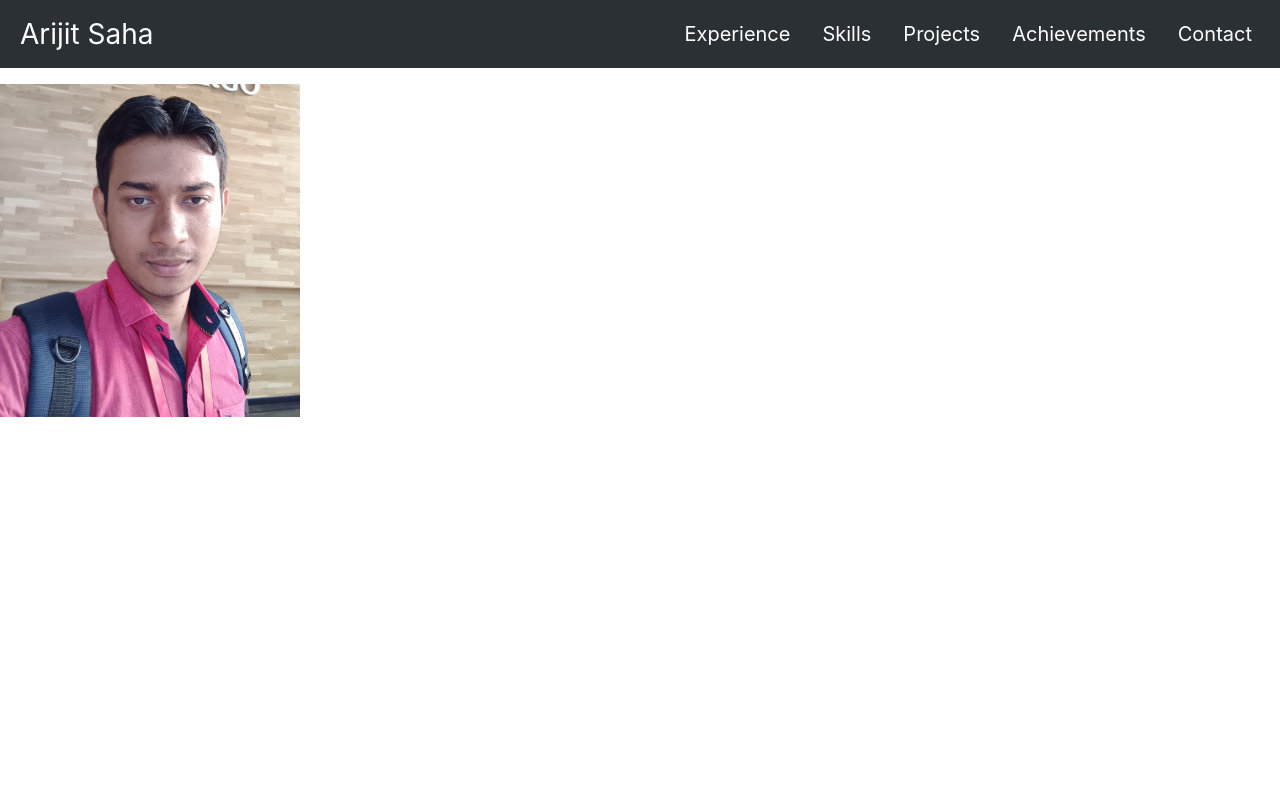
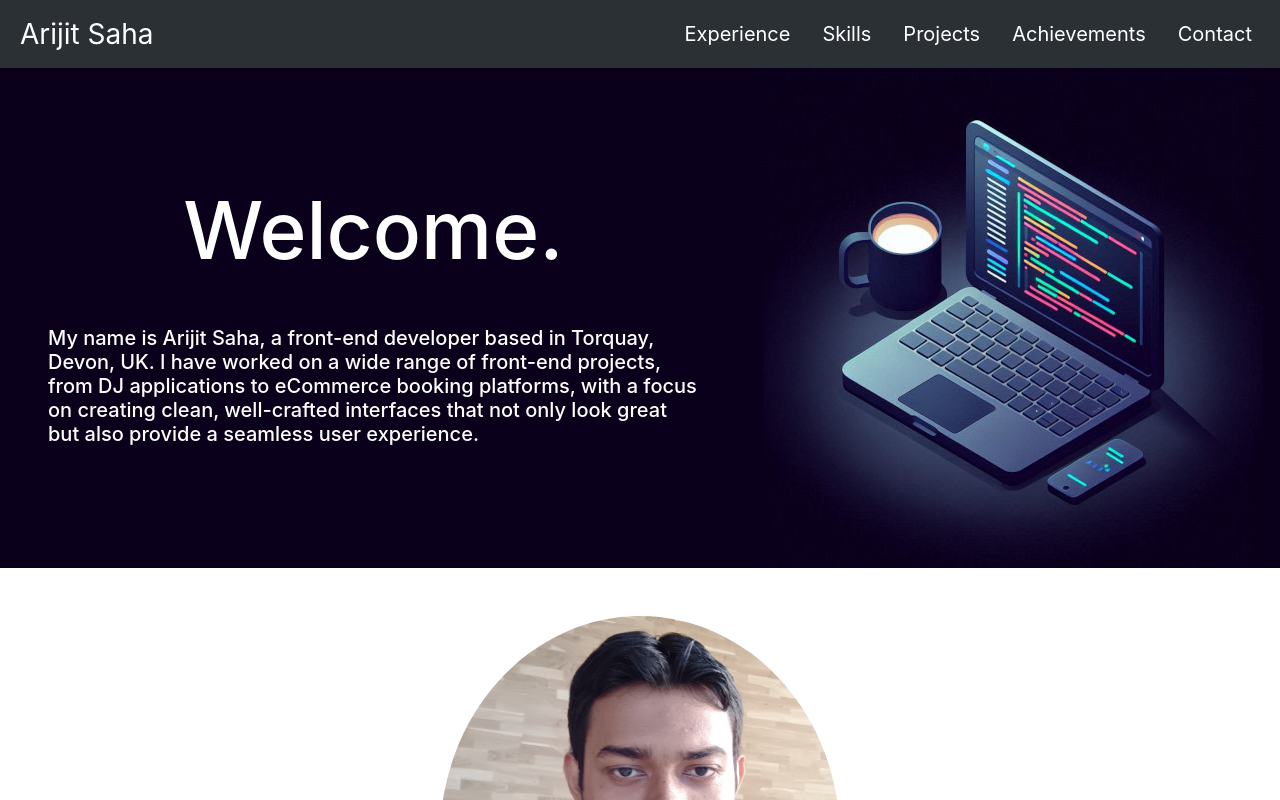
Before and after one commit to arijitsaha2002/about-me, a React (Create React App) app: page / in a window 1280 px wide. Shown: the top 800 px of the page. Built offline with nearby package versions, Linux system fonts and the light colour scheme.

Commit message:
home page working

```diff
--- a/src/components/Home.jsx
+++ b/src/components/Home.jsx
@@ -1,7 +1,50 @@
 export default function Home() {
-  return (
-    <div>
-        <img src={process.env.PUBLIC_URL + "/images/profile.jpg"} width={300} alt=""/>
-    </div>
-  );
+    return (
+        <div>
+            <div className="container-fluid m-0">
+                <div
+                    className="row justify-content-between align-items-center"
+                    style={{ backgroundColor: "#0A001B" }}
+                >
+                    <div className="col-md-5 text-center order-md-2">
+                        <img
+                            src={process.env.PUBLIC_URL +
+                                "/images/profile_side_image.jpg"}
+                            alt="Hero"
+                            className="img-fluid"
+                        />
+                    </div>
+                    <div className="col-md-7 text-start order-md-1 px-5 py-5">
+                        <h1
+                            className="text-white text-center mb-5"
+                            style={{
+                                fontFamily: "inter",
+                                fontSize: "5rem",
+                            }}
+                        >
+                            Welcome.
+                        </h1>
+                        <h5
+                            className="text-white"
+                            style={{ fontFamily: "inter" }}
+                        >
+                            My name is Arijit Saha, a front-end developer
+                            based in Torquay, Devon, UK. I have worked on a wide
+                            range of front-end projects, from DJ applications to
+                            eCommerce booking platforms, with a focus on
+                            creating clean, well-crafted interfaces that not
+                            only look great but also provide a seamless user
+                            experience.
+                        </h5>
+                    </div>
+                </div>
+            </div>
+            <img
+                src={process.env.PUBLIC_URL + "/images/profile.jpg"}
+                alt="profile"
+                width={400}
+                className="rounded-circle mx-auto d-block mt-5 mb-3"
+            />
+        </div>
+    );
 }
--- a/src/components/Navbar.jsx
+++ b/src/components/Navbar.jsx
@@ -17,7 +17,7 @@ function NavItem({ to, text }) {
 export default function Navbar() {
     return (
         <nav
-            className="navbar navbar-expand-lg bg-body-tertiary mb-3"
+            className="navbar navbar-expand-lg bg-body-tertiary"
             data-bs-theme="dark"
         >
             <div className="container-fluid" cl>
```
Also changed, not shown: public/images/profile_side_image.jpg (added).
